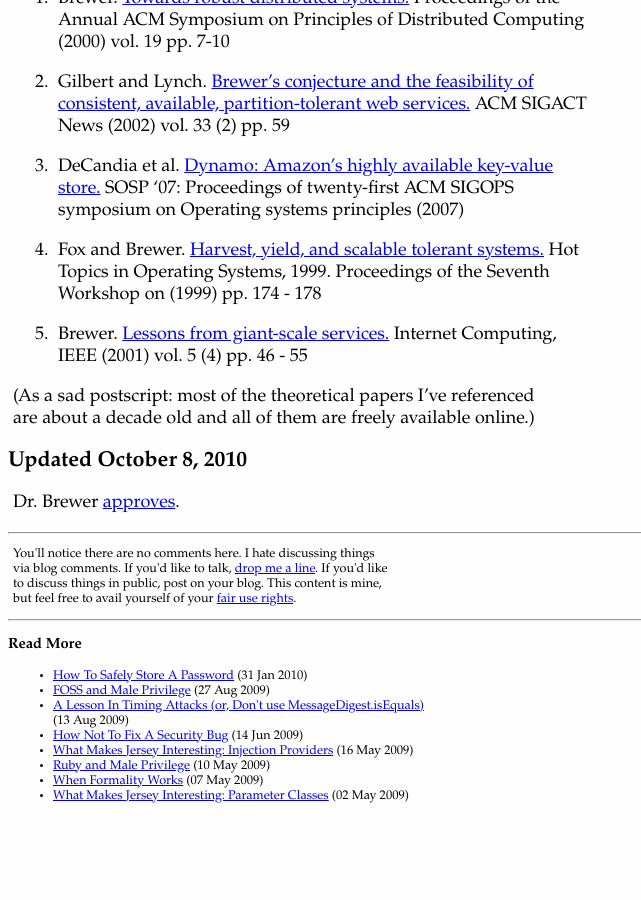
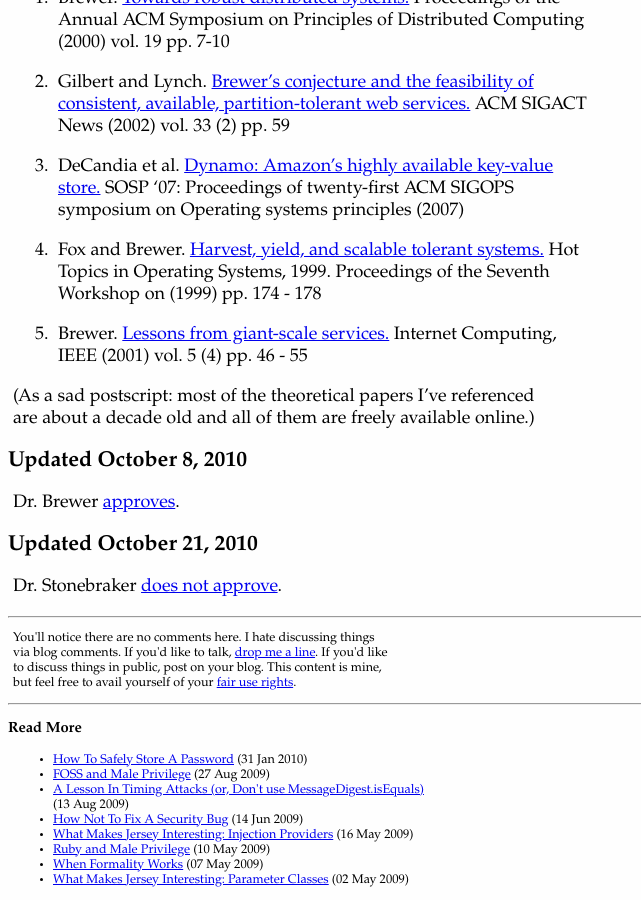
Before and after one commit to prahaladbelavadi/codahale.com, a Jekyll site: the page built from _posts/2010-10-07-you-cant-sacrifice-partition-tolerance.md, in a window 1280 px wide and 900 px high, scrolled down 6423 px. Shown: the whole window, without its empty margins (0-641 px from the left). Built offline with Jekyll 4.4.1, drawn with Linux system fonts in a browser that asks for light colours; Markdown is read by kramdown in place of the engine named in the settings; before the commit the page ends 7239 px from its top, so only the background shows below that.

Commit message:
Added link to Stonebraker's post.

```diff
--- a/_posts/2010-10-07-you-cant-sacrifice-partition-tolerance.md
+++ b/_posts/2010-10-07-you-cant-sacrifice-partition-tolerance.md
@@ -329,3 +329,9 @@
 -----------------------
 
 Dr. Brewer [approves](http://twitter.com/eric_brewer/status/26819094612).
+
+
+Updated October 21, 2010
+------------------------
+
+Dr. Stonebraker [does not approve](http://voltdb.com/blog/clarifications-cap-theorem-and-data-related-errors).
```
